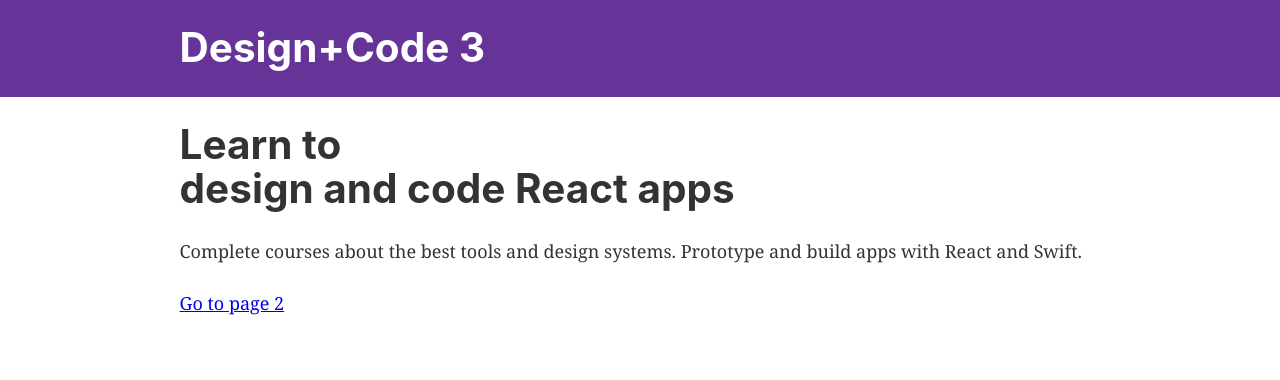
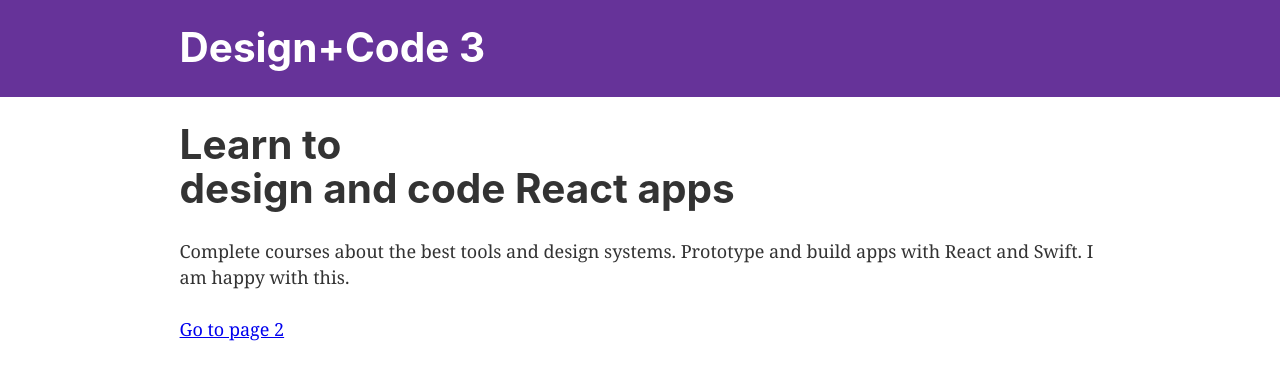
Before and after one commit to sgrobert/bootstart, a Gatsby site: page / in a window 1280 px wide. Built offline with nearby package versions, Linux system fonts and the light colour scheme; Gatsby itself is replaced by a stand-in of ours.

Commit message:
test push

```diff
--- a/src/pages/index.js
+++ b/src/pages/index.js
@@ -6,7 +6,7 @@
 const IndexPage = () => (
   <Layout>
     <h1>Learn to <br />design and code React apps</h1>
-    <p>Complete courses about the best tools and design systems. Prototype and build apps with React and Swift.</p>
+    <p>Complete courses about the best tools and design systems. Prototype and build apps with React and Swift. I am happy with this.</p>
     <Link to="/page-2/">Go to page 2</Link>
   </Layout>
 )
```
